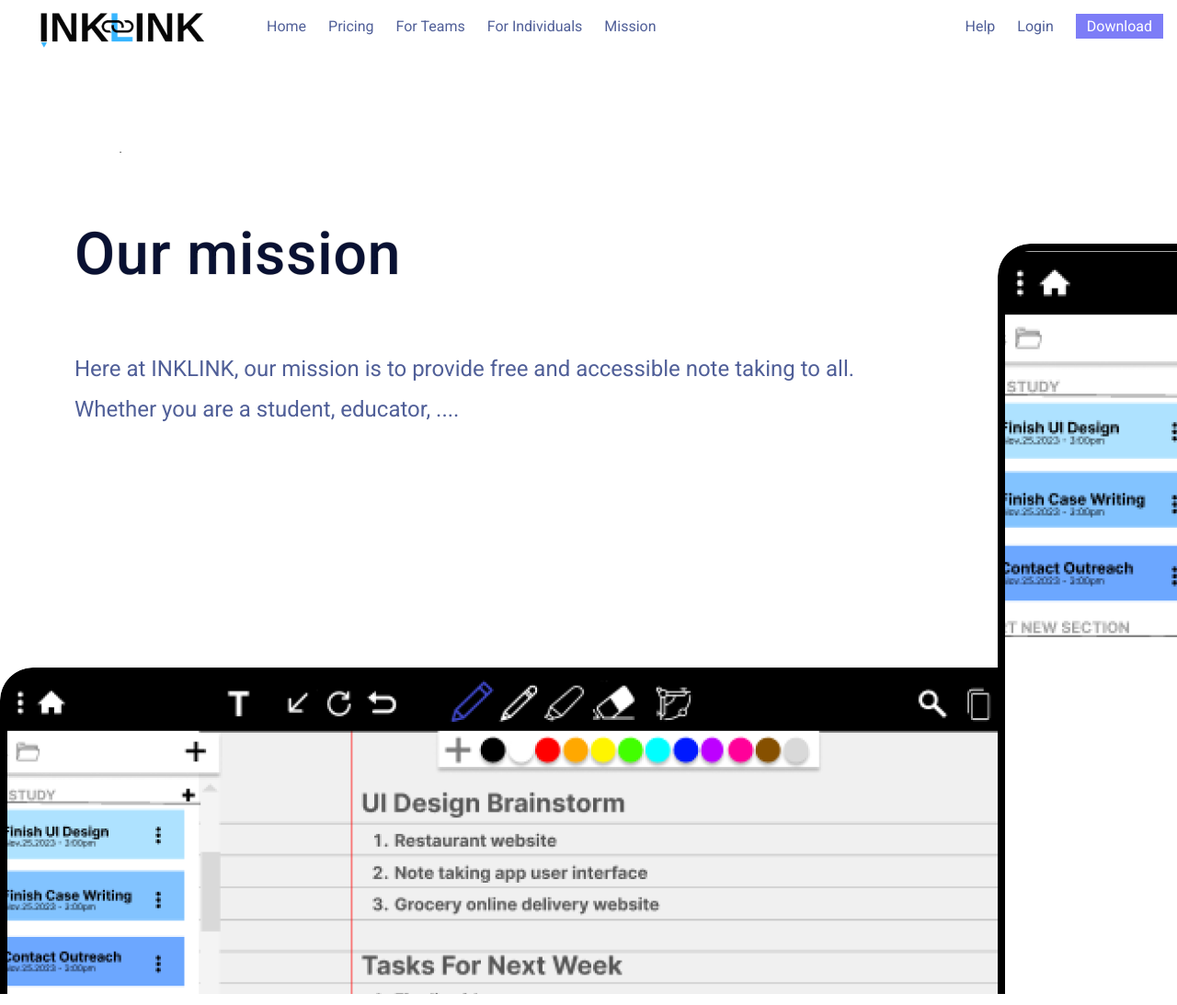
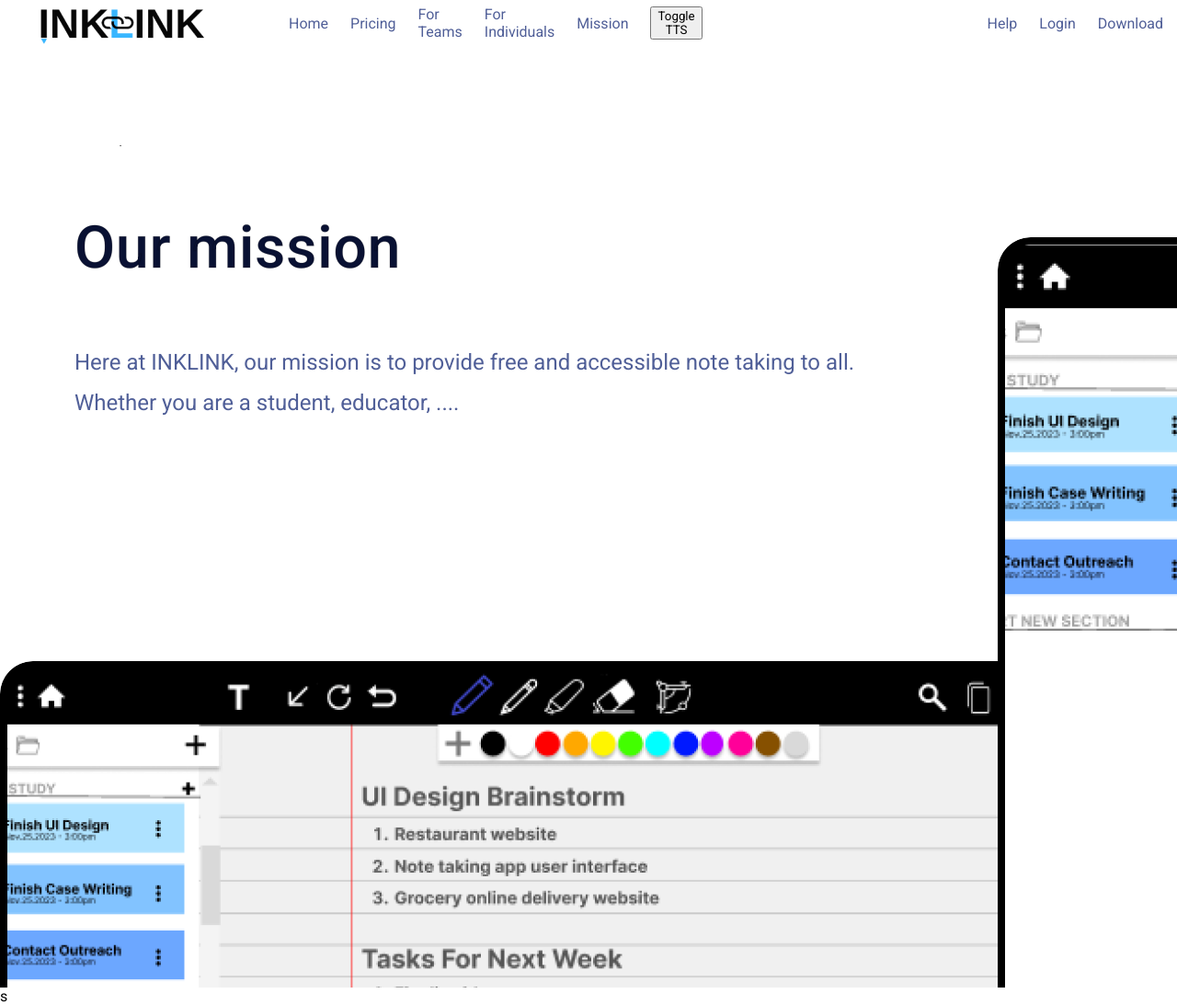
Before and after one commit to Term-AZ/West-Overhaul, a website: page wds-overhaul/mission.html in a window 1280 px wide. Shown: the whole page at 92% size. Drawn offline with Linux system fonts and the light colour scheme.

Commit message:
TTS setup

```diff
--- a/wds-overhaul/download.html
+++ b/wds-overhaul/download.html
@@ -20,16 +20,18 @@
     <div class="navbar">
       <div class="pages">
         <img src="assets/logo.png" alt="logo">
-        <a href="index.html">Home</a>
-        <a href="pricing.html">Pricing</a>
-        <a href="teams.html">For Teams</a>
-        <a href="individuals.html">For Individuals</a>
-        <a href="mission.html">Mission</a>
+        <a tabindex="1" class="speakable" data-text="You are on the navbar"></a>
+        <a href="index.html" tabindex="1" class="speakable" data-text="Home">Home</a>
+        <a href="pricing.html" tabindex="2" class="speakable" data-text="Pricing">Pricing</a>
+        <a href="teams.html" tabindex="3" class="speakable" data-text="InkLink for teams">For Teams</a>
+        <a href="individuals.html" tabindex="4" class="speakable" data-text="InkLink for individuals">For Individuals</a>
+        <a href="mission.html" tabindex="5" class="speakable" data-text="Our Mission">Mission</a>
+        <button id="toggleBtn" tabindex="6">Toggle TTS</button>
       </div>
       <div class="general">
-        <a href="help.html">Help</a>
-        <a href="login.html">Login</a>
-        <a href="download.html" class="btn">Download</a>
+        <a href="help.html" class="speakable" tabindex="7" data-text="Get help">Help</a>
+        <a href="login.html" class="speakable" tabindex="8" data-text="Login">Login</a>
+        <a href="download.html" class="speakable" tabindex="9" class="btn" tabindex="9" data-text="Download InkLink">Download</a>
       </div>
     </div>
     <div class="downloads-app-vers">
@@ -76,5 +78,6 @@
         </div>
       </div>
     </div>
+    <script src="tts.js"></script>
   </body>
 </html>
--- a/wds-overhaul/mission.html
+++ b/wds-overhaul/mission.html
@@ -20,16 +20,18 @@
     <div class="navbar">
       <div class="pages">
         <img src="assets/logo.png" alt="logo">
-        <a href="index.html">Home</a>
-        <a href="pricing.html">Pricing</a>
-        <a href="teams.html">For Teams</a>
-        <a href="individuals.html">For Individuals</a>
-        <a href="mission.html">Mission</a>
+        <a tabindex="1" class="speakable" data-text="You are on the navbar"></a>
+        <a href="index.html" tabindex="1" class="speakable" data-text="Home">Home</a>
+        <a href="pricing.html" tabindex="2" class="speakable" data-text="Pricing">Pricing</a>
+        <a href="teams.html" tabindex="3" class="speakable" data-text="InkLink for teams">For Teams</a>
+        <a href="individuals.html" tabindex="4" class="speakable" data-text="InkLink for individuals">For Individuals</a>
+        <a href="mission.html" tabindex="5" class="speakable" data-text="Our Mission">Mission</a>
+        <button id="toggleBtn" tabindex="6">Toggle TTS</button>
       </div>
       <div class="general">
-        <a href="help.html">Help</a>
-        <a href="login.html">Login</a>
-        <a href="download.html" class="btn">Download</a>
+        <a href="help.html" class="speakable" tabindex="7" data-text="Get help">Help</a>
+        <a href="login.html" class="speakable" tabindex="8" data-text="Login">Login</a>
+        <a href="download.html" class="speakable" tabindex="9" class="btn" tabindex="9" data-text="Download InkLink">Download</a>
       </div>
     </div>
     <div class="mission1">
@@ -71,5 +73,6 @@
 
       <img class="image-6-icon" alt="" src="./public/image-6@2x.png" />
     </div>
+    <script src="tts.js"></script>s
   </body>
 </html>
--- a/wds-overhaul/style.css
+++ b/wds-overhaul/style.css
@@ -324,7 +324,7 @@ overflow: hidden;
         .pricing-button {
             margin: auto;
             width: 23rem;
-            height: 2.5rem;
+            height: 2rem;
             font-size: 24px;
             font-weight: 500;
             line-height: 26px;
```
Also changed, not shown: wds-overhaul/help.html (+11 -8 lines), wds-overhaul/index.html (+11 -8 lines), wds-overhaul/individuals.html (+11 -8 lines), wds-overhaul/login.html (+16 -13 lines), wds-overhaul/register.html (+16 -13 lines), wds-overhaul/teams.html (+11 -8 lines).
